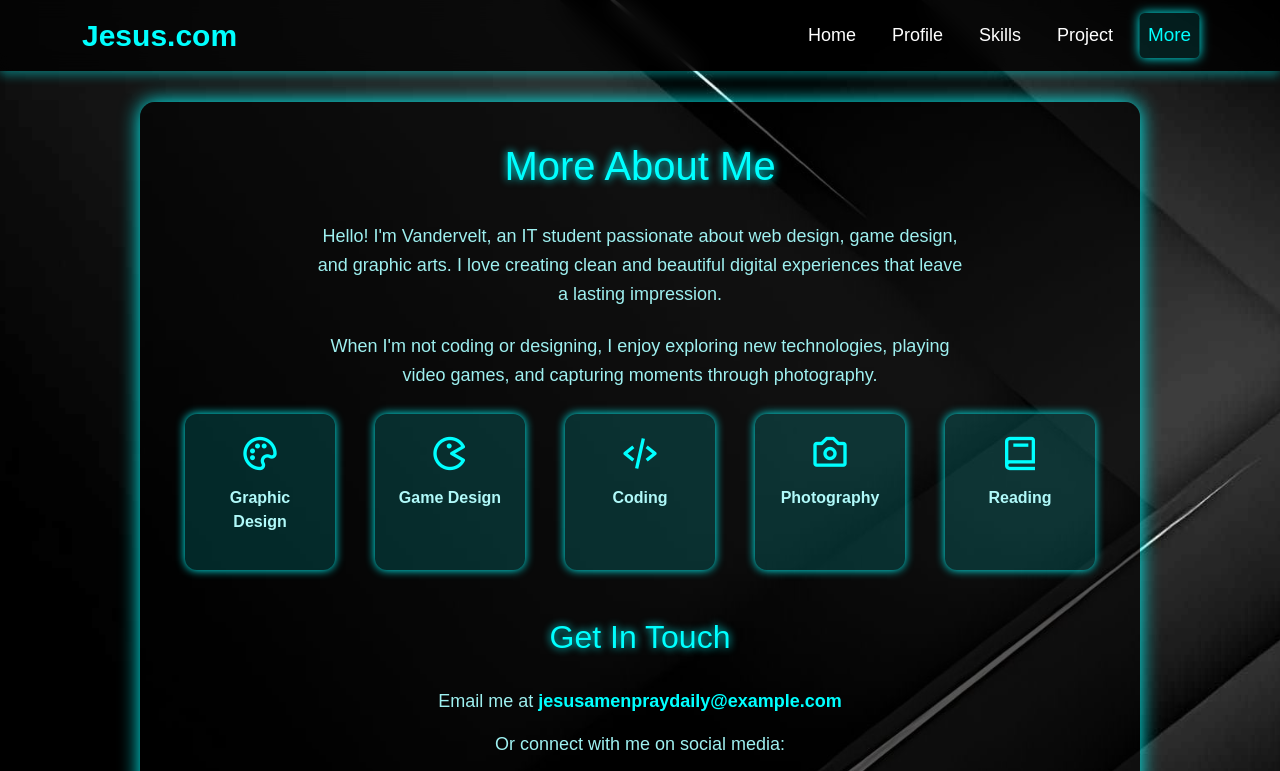
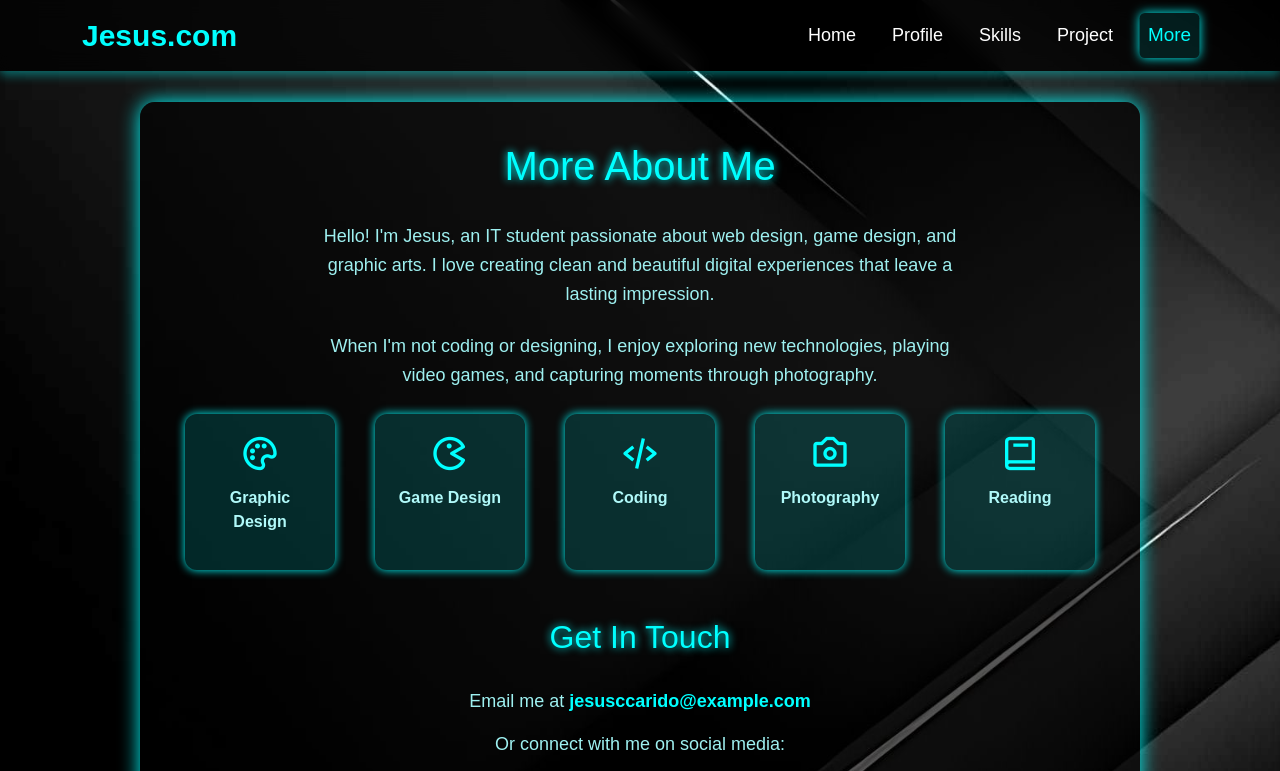
Before and after one commit to garfieldd-bot/webdevportfolio, a plain HTML site: page more.html in a window 1280 px wide. Shown: the top 771 px of the page. Drawn offline with nearby package versions, Linux system fonts and the light colour scheme.

Commit message:
more.html

```diff
--- a/more.html
+++ b/more.html
@@ -256,7 +256,7 @@
   <h1>More About Me</h1>
 
   <section class="about-me">
-    <p>Hello! I'm Vandervelt, an IT student passionate about web design, game design, and graphic arts. I love creating clean and beautiful digital experiences that leave a lasting impression.</p>
+    <p>Hello! I'm Jesus, an IT student passionate about web design, game design, and graphic arts. I love creating clean and beautiful digital experiences that leave a lasting impression.</p>
     <p>When I'm not coding or designing, I enjoy exploring new technologies, playing video games, and capturing moments through photography.</p>
   </section>
 
@@ -285,7 +285,7 @@
 
   <section class="contact">
     <h2>Get In Touch</h2>
-    <p>Email me at <a href="mailto:jesus@example.com">jesusamenpraydaily@example.com</a></p>
+    <p>Email me at <a href="mailto:jesusccarido.com">jesusccarido@example.com</a></p>
     <p>Or connect with me on social media:</p>
 
     <div class="social-links">
```
